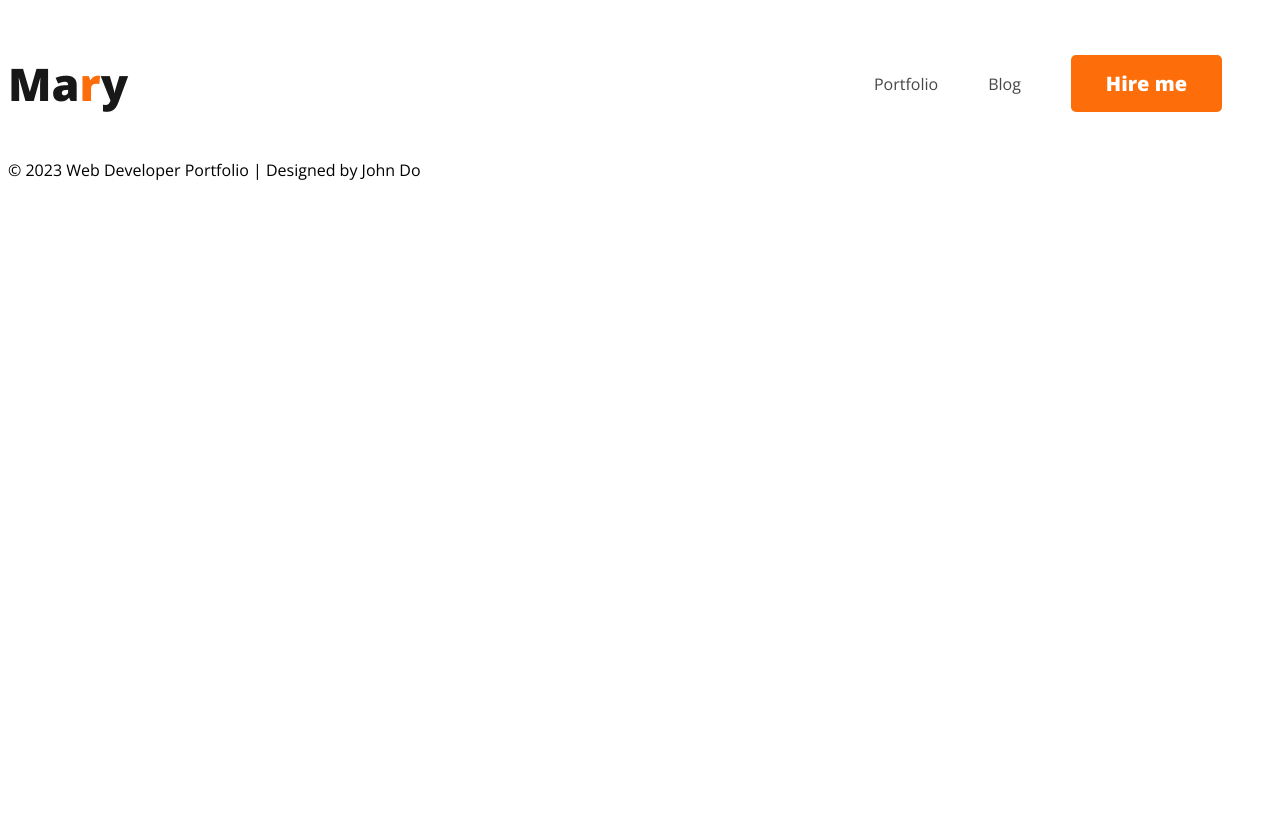
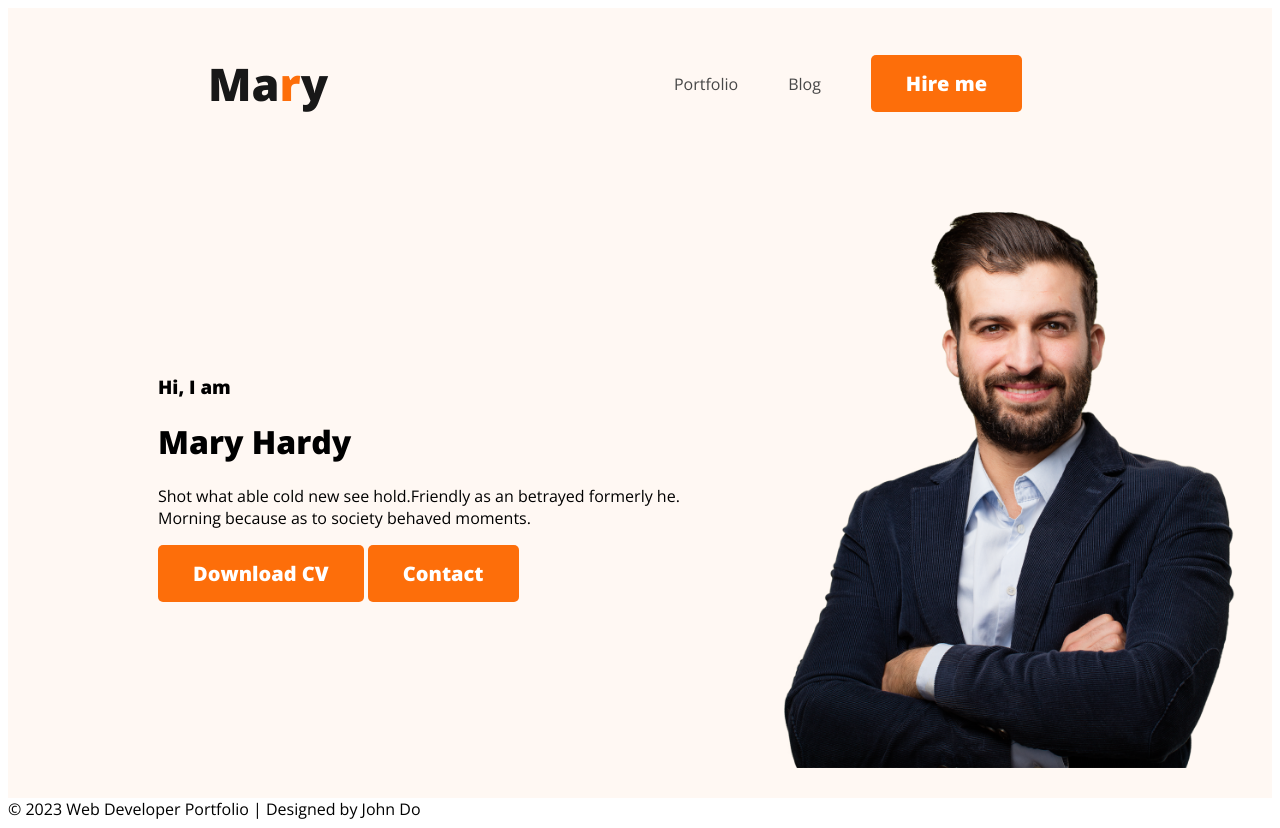
Before and after one commit to gazimaksudur2/Practice-resume, a plain HTML site: page index.html in a window 1280 px wide. Before the commit the page ends 800 px from the top, so only its background shows below. Drawn offline with nearby package versions, Linux system fonts and the light colour scheme; a web font is replaced by a local one.

Commit message:
banner content added

```diff
--- a/index.html
+++ b/index.html
@@ -13,7 +13,7 @@
 </head>
 
 <body>
-    <header>
+    <header class="header">
         <nav>
             <h3 class="nav-title">Ma<span class="text-primary">r</span>y</h3>
             <ul>
@@ -22,6 +22,16 @@
                 <li><button class="button-primary">Hire me</button></li>
             </ul>
         </nav>
+        <div class="banner">
+            <div class="banner-content">
+                <h3 class="banner-greeting">Hi, I  am</h3>
+                <h1 class="banner-title">Mary Hardy</h1>
+                <p>Shot what able cold new see hold.Friendly as an betrayed formerly he. Morning because as to society behaved moments.</p>
+                <button class="button-primary">Download CV</button>
+                <button class="button-primary">Contact</button>
+            </div>
+            <img class="profile-pic" src="images/hardy.png" alt="">
+        </div>
     </header>
     <main>
 
--- a/styles/portfolio.css
+++ b/styles/portfolio.css
@@ -22,6 +22,7 @@ nav {
   display: flex;
   justify-content: space-between;
   align-items: center;
+  margin: 0 200px;
 }
 .nav-title {
   color: #181818;
@@ -43,3 +44,16 @@ nav a {
   text-decoration: none;
   color: #474747;
 }
+
+/* header related style  */
+.header{
+  background-color: #FFF8F3;
+}
+.banner{
+  padding: 30px 30px 30px 150px;
+  display: flex;
+  align-items: center;
+}
+.banner .profile-pic{
+  width: 500px;
+}
```
